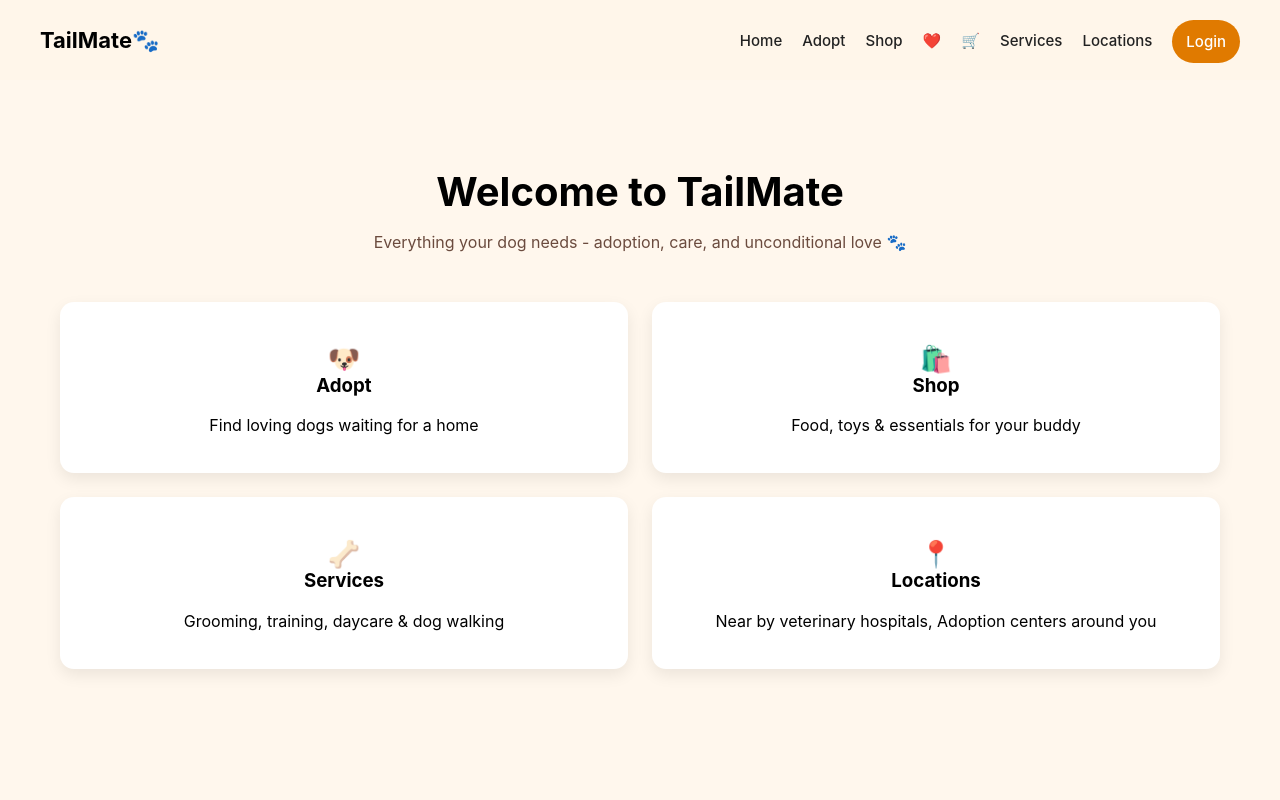
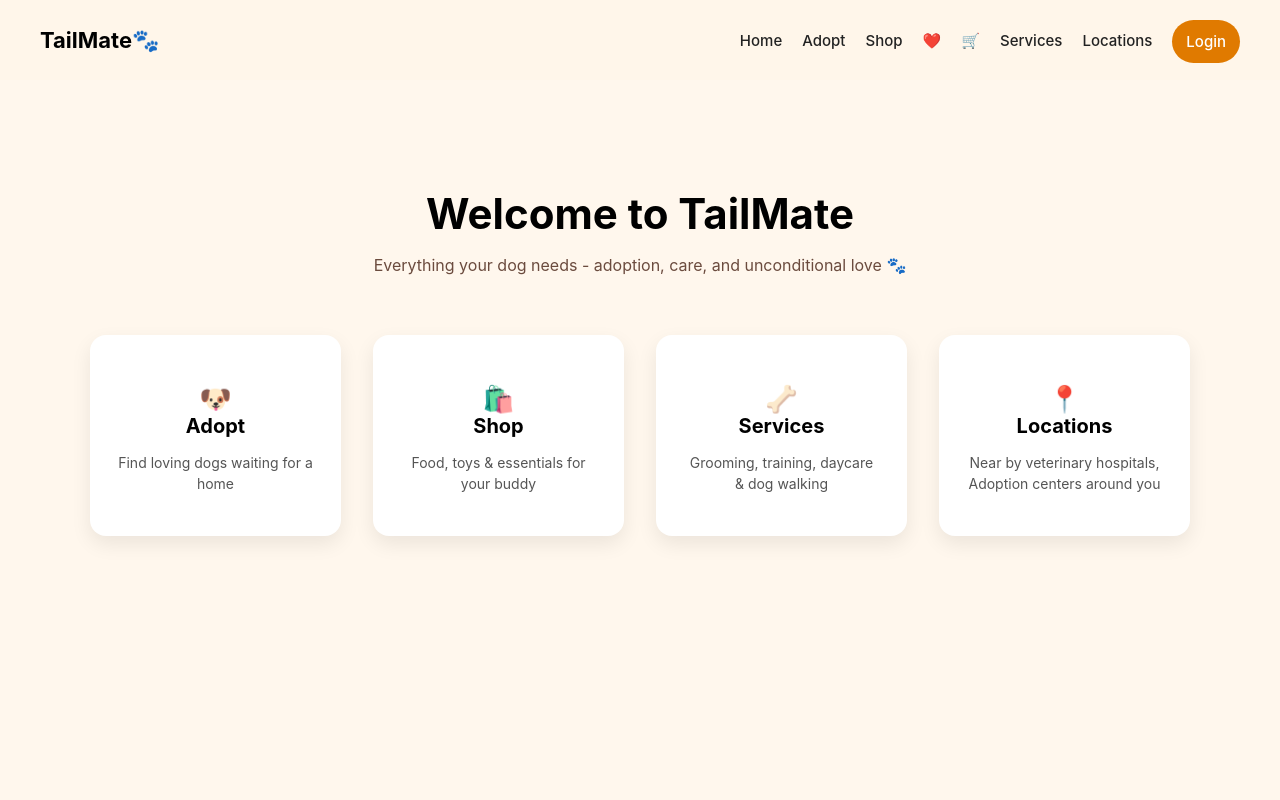
Before and after one commit to Namratha-2224/tailmate, a React (Create React App) app: page / in a window 1280 px wide. Shown: the top 800 px of the page. Built offline with nearby package versions, Linux system fonts and the light colour scheme.

Commit message:
Make cart layout same as wishlist

```diff
--- a/src/components/AdoptModal.js
+++ b/src/components/AdoptModal.js
@@ -19,30 +19,10 @@ function AdoptModal({ dog, onClose }) {
   }
 
   function handleSubmit(e) {
-  e.preventDefault();
-
-  const newRequest = {
-    dogName: dog.name,
-    breed: dog.breed,
-    age: dog.age,
-    ...formData,
-    date: new Date().toLocaleString()
-  };
-
-  const existingRequests =
-    JSON.parse(localStorage.getItem("adoptionRequests")) || [];
-
-  const updatedRequests = [...existingRequests, newRequest];
-
-  localStorage.setItem(
-    "adoptionRequests",
-    JSON.stringify(updatedRequests)
-  );
-
-  alert(`Adoption request saved for ${dog.name} 🐶`);
-  onClose();
-}
-
+    e.preventDefault();
+    alert(`Adoption request sent for ${dog.name} 🐶`);
+    onClose();
+  }
 
   return (
     <div className="modal-overlay">
--- a/src/pages/Cart.js
+++ b/src/pages/Cart.js
@@ -12,14 +12,18 @@ function Cart({ cartItems }) {
         <p>Your cart is empty</p>
       ) : (
         <>
-          {cartItems.map((item, index) => (
-            <div key={index} className="service-card">
-              <h3>{item.name}</h3>
-              <p>₹{item.price} × {item.qty}</p>
-            </div>
-          ))}
+          {/* ✅ SAME GRID AS WISHLIST */}
+          <div className="shop-grid">
+            {cartItems.map((item, index) => (
+              <div key={index} className="service-card">
+                <h3>{item.name}</h3>
+                <p>₹{item.price}</p>
+                <p>Quantity: {item.qty}</p>
+              </div>
+            ))}
+          </div>
 
-          <h2>Total: ₹{total}</h2>
+          <h2 style={{ marginTop: "30px" }}>Total: ₹{total}</h2>
         </>
       )}
     </div>
--- a/src/pages/Home.css
+++ b/src/pages/Home.css
@@ -1,44 +1,59 @@
+/* Page container */
 .home {
-  padding: 60px;
+  padding: 80px 40px;
   background: #fff7ed;
   min-height: 100vh;
-  text-align: center;   /* ✅ centers text */
+  text-align: center;
 }
 
+/* Heading */
 .home h1 {
-  font-size: 40px;
+  font-size: 42px;
+  margin-bottom: 12px;
+}
+
+/* Subtitle */
+.subtitle {
+  color: #6b4b3e;
+  margin-bottom: 60px;
+  font-size: 16px;
+}
+
+/* ✅ FIXED GRID */
+.card-grid {
+  display: grid;
+  grid-template-columns: repeat(4, 1fr); /* desktop look */
+  gap: 32px;
+  max-width: 1100px;
+  margin: 0 auto; /* 🔥 centers grid */
+}
+
+/* Card */
+.card {
+  background: white;
+  padding: 28px;
+  border-radius: 16px;
+  box-shadow: 0 8px 20px rgba(0, 0, 0, 0.08);
+  transition: transform 0.25s ease, box-shadow 0.25s ease;
+  cursor: pointer;
+  text-align: center;
+}
+
+/* Hover */
+.card:hover {
+  transform: translateY(-6px);
+  box-shadow: 0 14px 30px rgba(0, 0, 0, 0.15);
+}
+
+/* Title inside card */
+.card h3 {
+  font-size: 20px;
   margin-bottom: 10px;
 }
 
-.subtitle {
-  color: #6b4b3e;
-  margin-bottom: 50px;
-  font-size: 16px;
+/* Description */
+.card p {
+  color: #555;
+  font-size: 14px;
+  line-height: 1.5;
 }
-
-
-.card-grid {
-  display: grid;
-  grid-template-columns: repeat(2, 1fr);
-  gap: 24px;            /* ⬅ slightly tighter */
-  margin-top: 20px;
-}
-
-
-.card {
-  background: white;
-  padding: 22px;              /* ⬅ reduced */
-  border-radius: 14px;        /* ⬅ reduced */
-  box-shadow: 0 6px 16px rgba(0,0,0,0.08);
-  transition: all 0.3s ease;
-  cursor: pointer;
-}
-
-.card:hover {
-  transform: translateY(-4px);  /* ⬅ smaller lift */
-  box-shadow: 0 10px 24px rgba(0,0,0,0.14);
-}
-
-.card:active {
-  transform: scale(0.98);
-}
```
